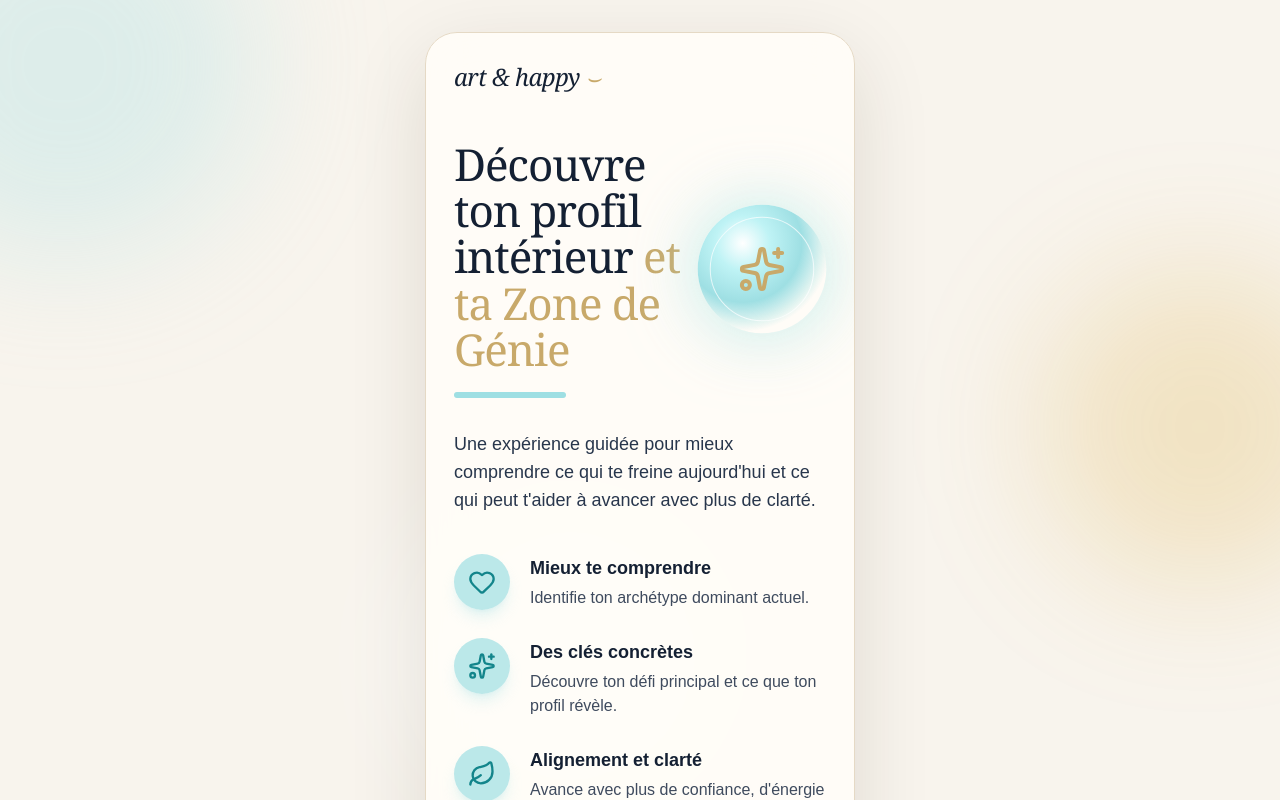
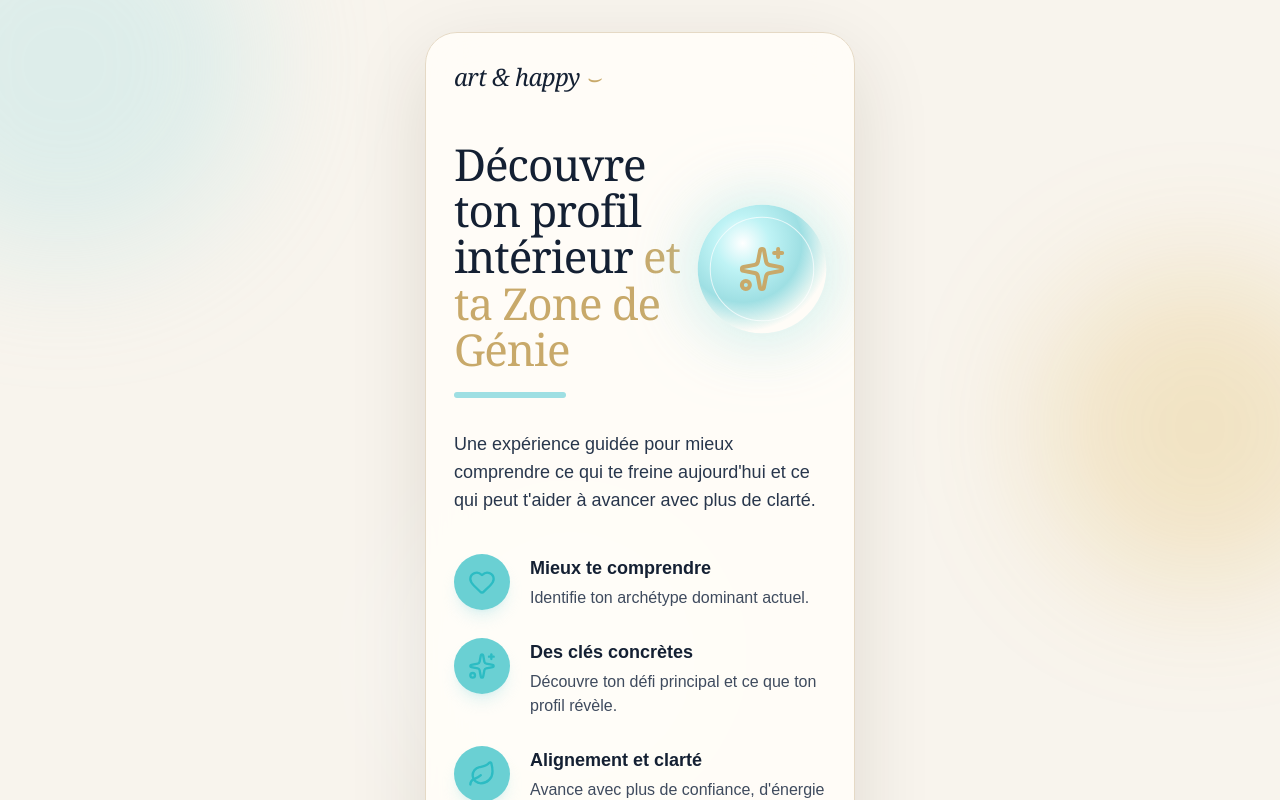
Before and after one commit to AudreyFeathersDigitale/muriel-human-design-app, a Next.js app: page / in a window 1280 px wide. Shown: the top 800 px of the page. Built offline with nearby package versions, Linux system fonts and the light colour scheme.

Commit message:
changement couleur3

```diff
--- a/app/page.tsx
+++ b/app/page.tsx
@@ -258,8 +258,8 @@ function Landing({ onStart }: { onStart: () => void }) {
             [Leaf, "Alignement et clarté", "Avance avec plus de confiance, d'énergie et de justesse."],
           ].map(([Icon, title, text]: any) => (
             <div key={title} className="flex gap-5">
-              <div className="grid h-14 w-14 shrink-0 place-items-center rounded-full bg-[#9EDFE3]/70 shadow-lg shadow-[#9EDFE3]/30">
-                <Icon className="h-7 w-7 text-[#13858B]" />
+              <div className="grid h-14 w-14 shrink-0 place-items-center rounded-full bg-[#2CBCC3]/70 shadow-lg shadow-[#9EDFE3]/30">
+                <Icon className="h-7 w-7 text-[#2CBCC3]" />
               </div>
               <div>
                 <div className="text-lg font-semibold">{title}</div>
```
